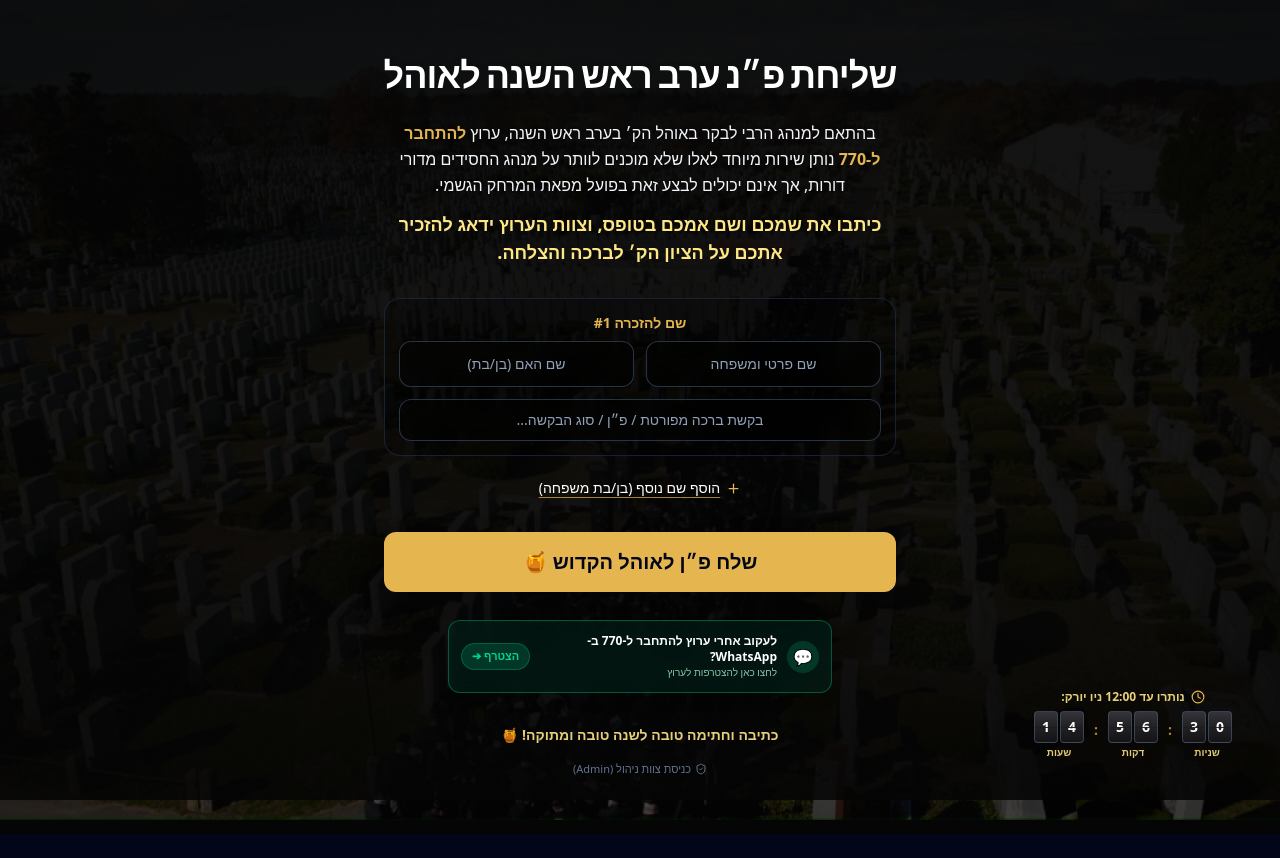
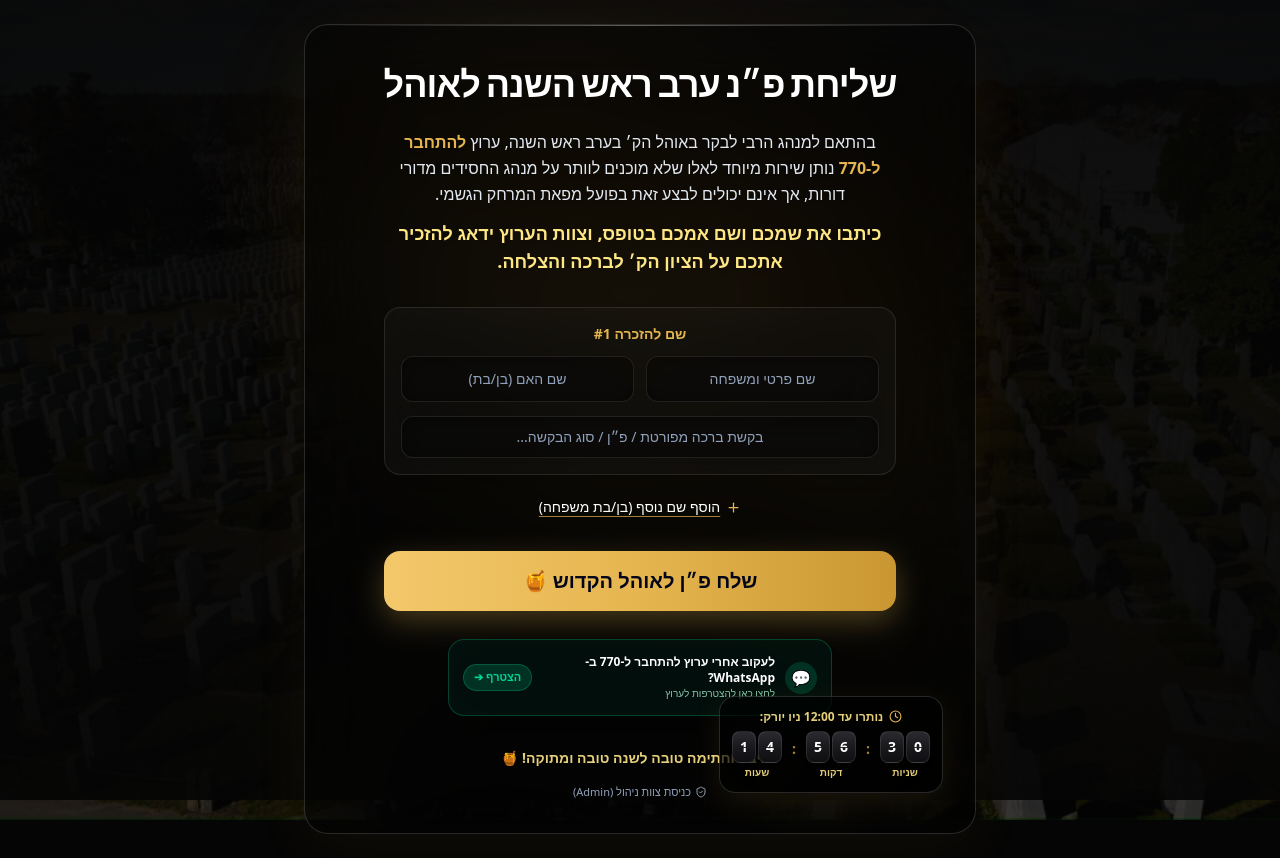
Before and after one commit to smichai/connect-to-770-ohel, a React (Vite) app: page / in a window 1280 px wide. Before the commit the page ends 834 px from the top, so only its background shows below. Built offline with nearby package versions, Linux system fonts and the light colour scheme; a web font is replaced by a local one.

Commit message:
Enhance UI with Apple Liquid Glassmorphism and ambient motion lights

```diff
--- a/src/App.jsx
+++ b/src/App.jsx
@@ -149,18 +149,27 @@ export default function App() {
         <img
           src={ohelImage}
           alt="תור האוהל הקדוש"
-          className="w-full h-full object-cover object-center opacity-35 filter contrast-110 brightness-75 scale-105"
+          className="w-full h-full object-cover object-center opacity-30 filter contrast-110 brightness-75 scale-105"
         />
-        <div className="absolute inset-0 bg-gradient-to-b from-[#050505]/80 via-[#050505]/70 to-[#050505]/85" />
+        <div className="absolute inset-0 bg-gradient-to-b from-[#050505]/85 via-[#050505]/75 to-[#050505]/90" />
       </div>
 
-      {/* Main Completely Centered Layout */}
-      <div className="relative z-10 max-w-2xl w-full text-center space-y-6 py-8 px-2 mx-auto flex flex-col items-center justify-center my-auto">
+      {/* Apple-Style Ambient Moving Glow Orbs in Background */}
+      <div className="fixed inset-0 pointer-events-none z-0 overflow-hidden">
+        <div className="absolute top-1/4 left-1/2 -translate-x-1/2 -translate-y-1/2 w-[600px] h-[400px] bg-gradient-to-tr from-[#E5B54F]/15 via-amber-500/10 to-transparent rounded-full blur-[100px] animate-pulse duration-[7000ms]" />
+        <div className="absolute bottom-1/4 right-1/4 w-[500px] h-[350px] bg-gradient-to-bl from-amber-600/10 via-[#E5B54F]/10 to-transparent rounded-full blur-[90px] animate-pulse duration-[10000ms]" />
+      </div>
 
-        {/* Floating Bottom Right Mechanical Split-Flap Clock - Frameless */}
-        <div className="fixed bottom-4 right-8 sm:right-12 z-40 flex flex-col items-center text-center drop-shadow-2xl">
+      {/* Main Completely Centered Layout wrapped in Apple Liquid Glass Card */}
+      <div className="relative z-10 max-w-2xl w-full text-center space-y-6 py-8 px-4 sm:px-8 mx-auto flex flex-col items-center justify-center my-auto bg-black/40 backdrop-blur-2xl border border-white/15 rounded-3xl shadow-[0_20px_60px_rgba(0,0,0,0.8)] shadow-[#E5B54F]/5 relative overflow-hidden transition-all">
+
+        {/* Apple Glass Highlight Top Edge */}
+        <div className="absolute inset-x-0 top-0 h-[1px] bg-gradient-to-r from-transparent via-white/35 to-transparent pointer-events-none" />
+
+        {/* Floating Bottom Right Apple Watch / VisionOS Widget Clock */}
+        <div className="fixed bottom-4 right-4 sm:right-8 z-40 flex flex-col items-center text-center bg-black/60 backdrop-blur-2xl border border-white/15 p-2.5 sm:p-3 rounded-2xl shadow-[0_10px_30px_rgba(0,0,0,0.8)] shadow-[#E5B54F]/10 hover:border-[#E5B54F]/40 transition-all duration-300">
           <div className="inline-flex items-center justify-center gap-1.5 text-[11px] sm:text-xs text-amber-200/90 font-semibold mb-1.5 drop-shadow-md text-center mx-auto">
-            <Clock size={14} className="text-[#E5B54F]" />
+            <Clock size={13} className="text-[#E5B54F] animate-spin-slow" />
             <span>נותרו עד 12:00 ניו יורק:</span>
           </div>
 
@@ -170,11 +179,11 @@ export default function App() {
             {/* שעות - Left */}
             <div className="flex flex-col items-center gap-0.5">
               <div className="flex gap-0.5" style={{ direction: 'ltr' }}>
-                <div className="relative w-6 h-8 bg-gradient-to-b from-[#333338] via-[#222226] to-[#141416] text-white font-sans font-bold text-sm rounded border border-slate-600/70 shadow-lg flex items-center justify-center overflow-hidden">
+                <div className="relative w-6 h-8 bg-gradient-to-b from-[#2a2a30] via-[#1a1a1e] to-[#0f0f12] text-white font-sans font-bold text-sm rounded-lg border border-white/10 shadow-lg flex items-center justify-center overflow-hidden">
                   <div className="absolute inset-x-0 top-1/2 h-[1px] bg-black/90 z-10 border-b border-white/10" />
                   <span className="relative z-0 drop-shadow-sm">{Math.floor(timeLeft.hours / 10)}</span>
                 </div>
-                <div className="relative w-6 h-8 bg-gradient-to-b from-[#333338] via-[#222226] to-[#141416] text-white font-sans font-bold text-sm rounded border border-slate-600/70 shadow-lg flex items-center justify-center overflow-hidden">
+                <div className="relative w-6 h-8 bg-gradient-to-b from-[#2a2a30] via-[#1a1a1e] to-[#0f0f12] text-white font-sans font-bold text-sm rounded-lg border border-white/10 shadow-lg flex items-center justify-center overflow-hidden">
                   <div className="absolute inset-x-0 top-1/2 h-[1px] bg-black/90 z-10 border-b border-white/10" />
                   <span className="relative z-0 drop-shadow-sm">{timeLeft.hours % 10}</span>
                 </div>
@@ -187,11 +196,11 @@ export default function App() {
             {/* דקות - Middle */}
             <div className="flex flex-col items-center gap-0.5">
               <div className="flex gap-0.5" style={{ direction: 'ltr' }}>
-                <div className="relative w-6 h-8 bg-gradient-to-b from-[#333338] via-[#222226] to-[#141416] text-white font-sans font-bold text-sm rounded border border-slate-600/70 shadow-lg flex items-center justify-center overflow-hidden">
+                <div className="relative w-6 h-8 bg-gradient-to-b from-[#2a2a30] via-[#1a1a1e] to-[#0f0f12] text-white font-sans font-bold text-sm rounded-lg border border-white/10 shadow-lg flex items-center justify-center overflow-hidden">
                   <div className="absolute inset-x-0 top-1/2 h-[1px] bg-black/90 z-10 border-b border-white/10" />
                   <span className="relative z-0 drop-shadow-sm">{Math.floor(timeLeft.minutes / 10)}</span>
                 </div>
-                <div className="relative w-6 h-8 bg-gradient-to-b from-[#333338] via-[#222226] to-[#141416] text-white font-sans font-bold text-sm rounded border border-slate-600/70 shadow-lg flex items-center justify-center overflow-hidden">
+                <div className="relative w-6 h-8 bg-gradient-to-b from-[#2a2a30] via-[#1a1a1e] to-[#0f0f12] text-white font-sans font-bold text-sm rounded-lg border border-white/10 shadow-lg flex items-center justify-center overflow-hidden">
                   <div className="absolute inset-x-0 top-1/2 h-[1px] bg-black/90 z-10 border-b border-white/10" />
                   <span className="relative z-0 drop-shadow-sm">{timeLeft.minutes % 10}</span>
                 </div>
@@ -204,11 +213,11 @@ export default function App() {
             {/* שניות - Right */}
             <div className="flex flex-col items-center gap-0.5">
               <div className="flex gap-0.5" style={{ direction: 'ltr' }}>
-                <div className="relative w-6 h-8 bg-gradient-to-b from-[#333338] via-[#222226] to-[#141416] text-white font-sans font-bold text-sm rounded border border-slate-600/70 shadow-lg flex items-center justify-center overflow-hidden">
+                <div className="relative w-6 h-8 bg-gradient-to-b from-[#2a2a30] via-[#1a1a1e] to-[#0f0f12] text-white font-sans font-bold text-sm rounded-lg border border-white/10 shadow-lg flex items-center justify-center overflow-hidden">
                   <div className="absolute inset-x-0 top-1/2 h-[1px] bg-black/90 z-10 border-b border-white/10" />
                   <span className="relative z-0 drop-shadow-sm">{Math.floor(timeLeft.seconds / 10)}</span>
                 </div>
-                <div className="relative w-6 h-8 bg-gradient-to-b from-[#333338] via-[#222226] to-[#141416] text-white font-sans font-bold text-sm rounded border border-slate-600/70 shadow-lg flex items-center justify-center overflow-hidden">
+                <div className="relative w-6 h-8 bg-gradient-to-b from-[#2a2a30] via-[#1a1a1e] to-[#0f0f12] text-white font-sans font-bold text-sm rounded-lg border border-white/10 shadow-lg flex items-center justify-center overflow-hidden">
                   <div className="absolute inset-x-0 top-1/2 h-[1px] bg-black/90 z-10 border-b border-white/10" />
                   <span className="relative z-0 drop-shadow-sm">{timeLeft.seconds % 10}</span>
                 </div>
@@ -220,14 +229,14 @@ export default function App() {
         </div>
 
         {/* Main Header - Always Forced on ONE Single Line */}
-        <div className="w-full text-center space-y-1 mx-auto flex flex-col items-center justify-center">
-          <h1 className="font-heading font-black text-lg min-[360px]:text-xl min-[440px]:text-2xl sm:text-3xl md:text-4xl text-white tracking-tight drop-shadow-lg text-center mx-auto whitespace-nowrap">
+        <div className="w-full text-center space-y-1 mx-auto flex flex-col items-center justify-center pt-2">
+          <h1 className="font-heading font-black text-lg min-[360px]:text-xl min-[440px]:text-2xl sm:text-3xl md:text-4xl text-white tracking-tight drop-shadow-xl text-center mx-auto whitespace-nowrap">
             שליחת פ״נ ערב ראש השנה לאוהל
           </h1>
         </div>
 
         {/* Announcement Text Paragraph - 100% Centered */}
-        <div className="text-sm sm:text-base text-slate-100 leading-relaxed text-center space-y-3 px-2 mx-auto max-w-lg">
+        <div className="text-sm sm:text-base text-slate-200 leading-relaxed text-center space-y-3 px-2 mx-auto max-w-lg">
           <p className="drop-shadow-md font-normal text-center mx-auto">
             בהתאם למנהג הרבי לבקר באוהל הק׳ בערב ראש השנה, ערוץ <strong className="text-[#E5B54F] font-bold">להתחבר ל-770</strong> נותן שירות מיוחד לאלו שלא מוכנים לוותר על מנהג החסידים מדורי דורות, אך אינם יכולים לבצע זאת בפועל מפאת המרחק הגשמי.
           </p>
@@ -236,19 +245,19 @@ export default function App() {
           </p>
         </div>
 
-        {/* Form - Sleek, Frameless, Completely Centered */}
+        {/* Form - Apple Liquid Glass Containers */}
         <form onSubmit={handleSubmit} className="w-full max-w-lg mx-auto space-y-5 pt-2 text-center flex flex-col items-center">
 
           <div className="w-full space-y-4">
             {namesList.map((item, index) => (
-              <div key={item.id} className="w-full space-y-2 text-center relative bg-black/30 border border-slate-800/80 p-3.5 rounded-2xl">
+              <div key={item.id} className="w-full space-y-3 text-center relative bg-white/[0.03] backdrop-blur-xl border border-white/10 p-4 rounded-2xl shadow-lg transition-all duration-300 hover:border-[#E5B54F]/30 hover:bg-white/[0.05]">
                 <div className="flex items-center justify-between text-xs sm:text-sm px-1 font-bold text-[#E5B54F]">
                   <span className="mx-auto text-center">שם להזכרה #{index + 1}</span>
                   {namesList.length > 1 && (
                     <button
                       type="button"
                       onClick={() => handleRemoveNameRow(item.id)}
-                      className="text-rose-400 hover:text-rose-300 text-xs font-normal absolute left-3 top-3"
+                      className="text-rose-400 hover:text-rose-300 text-xs font-normal absolute left-3 top-3.5 transition-colors"
                     >
                       <Trash2 size={14} />
                     </button>
@@ -262,7 +271,7 @@ export default function App() {
                     placeholder="שם פרטי ומשפחה"
                     value={item.name}
                     onChange={(e) => handleNameChange(item.id, 'name', e.target.value)}
-                    className="w-full bg-black/50 border border-slate-700/80 focus:border-[#E5B54F] rounded-xl px-4 py-3 text-sm text-white placeholder-slate-400 text-center focus:outline-none backdrop-blur-md transition-all shadow-lg"
+                    className="w-full bg-black/50 border border-white/10 focus:border-[#E5B54F] focus:ring-2 focus:ring-[#E5B54F]/30 rounded-xl px-4 py-3 text-sm text-white placeholder-slate-400 text-center focus:outline-none backdrop-blur-md transition-all shadow-inner"
                   />
                   <input
                     type="text"
@@ -270,25 +279,25 @@ export default function App() {
                     placeholder="שם האם (בן/בת)"
                     value={item.motherName}
                     onChange={(e) => handleNameChange(item.id, 'motherName', e.target.value)}
-                    className="w-full bg-black/50 border border-slate-700/80 focus:border-[#E5B54F] rounded-xl px-4 py-3 text-sm text-white placeholder-slate-400 text-center focus:outline-none backdrop-blur-md transition-all shadow-lg"
+                    className="w-full bg-black/50 border border-white/10 focus:border-[#E5B54F] focus:ring-2 focus:ring-[#E5B54F]/30 rounded-xl px-4 py-3 text-sm text-white placeholder-slate-400 text-center focus:outline-none backdrop-blur-md transition-all shadow-inner"
                   />
                 </div>
 
                 {/* Free Text Input for Request / Blessing */}
-                <div className="pt-1 w-full">
+                <div className="pt-0.5 w-full">
                   <input
                     type="text"
                     placeholder="בקשת ברכה מפורטת / פ״ן / סוג הבקשה..."
                     value={item.requestType}
                     onChange={(e) => handleNameChange(item.id, 'requestType', e.target.value)}
-                    className="w-full bg-black/50 border border-slate-700/80 focus:border-[#E5B54F] rounded-xl px-4 py-2.5 text-xs sm:text-sm text-amber-200 placeholder-slate-400 text-center focus:outline-none backdrop-blur-md transition-all"
+                    className="w-full bg-black/50 border border-white/10 focus:border-[#E5B54F] focus:ring-2 focus:ring-[#E5B54F]/30 rounded-xl px-4 py-2.5 text-xs sm:text-sm text-amber-200 placeholder-slate-400 text-center focus:outline-none backdrop-blur-md transition-all shadow-inner"
                   />
                 </div>
 
               </div>
             ))}
 
-            {/* Add Name Button - Elegant White Text with Underline */}
+            {/* Add Name Button - Apple Style Translucent Link */}
             <button
               type="button"
               onClick={handleAddNameRow}
@@ -299,25 +308,26 @@ export default function App() {
             </button>
           </div>
 
+          {/* Apple Premium Shimmer Gold CTA Button */}
           <button
             type="submit"
             disabled={isSubmitting}
-            className="w-full py-4 rounded-xl bg-[#E5B54F] hover:bg-[#d4a33d] disabled:opacity-50 text-slate-950 font-black text-lg sm:text-xl shadow-2xl transition-all cursor-pointer mt-2 text-center"
+            className="w-full py-4 rounded-2xl bg-gradient-to-r from-[#F3C86B] via-[#E5B54F] to-[#C99632] hover:brightness-110 active:scale-[0.99] disabled:opacity-50 text-slate-950 font-black text-lg sm:text-xl shadow-[0_10px_30px_rgba(229,181,79,0.3)] hover:shadow-[0_12px_40px_rgba(229,181,79,0.45)] transition-all cursor-pointer mt-2 text-center relative overflow-hidden"
           >
             {isSubmitting ? 'שומר...' : 'שלח פ״ן לאוהל הקדוש 🍯'}
           </button>
 
         </form>
 
-        {/* WhatsApp Channel Invitation Box - Compact & Sleek */}
+        {/* WhatsApp Channel Invitation Box - Apple Translucent Card */}
         <a
           href="https://whatsapp.com/channel/0029VayCzKY9mrGXUlgKji0m"
           target="_blank"
           rel="noopener noreferrer"
-          className="max-w-sm w-full mx-auto p-3 rounded-xl bg-emerald-950/40 border border-emerald-500/40 hover:border-emerald-400 backdrop-blur-md flex items-center justify-between gap-3 text-right transition-all group shadow-lg hover:bg-emerald-900/50 mt-1"
+          className="max-w-sm w-full mx-auto p-3.5 rounded-2xl bg-emerald-950/30 border border-emerald-500/30 hover:border-emerald-400/60 backdrop-blur-xl flex items-center justify-between gap-3 text-right transition-all duration-300 group shadow-lg hover:bg-emerald-900/40 mt-1"
         >
           <div className="flex items-center gap-2.5">
-            <div className="w-8 h-8 rounded-full bg-emerald-500/20 flex items-center justify-center text-emerald-400 text-base font-bold flex-shrink-0 group-hover:scale-105 transition-transform">
+            <div className="w-8 h-8 rounded-full bg-emerald-500/20 flex items-center justify-center text-emerald-400 text-base font-bold flex-shrink-0 group-hover:scale-110 transition-transform">
               💬
             </div>
             <div className="text-right">
@@ -346,7 +356,7 @@ export default function App() {
               window.location.hash = '#admin';
               setCurrentView('admin');
             }}
-            className="text-[11px] text-slate-500 hover:text-amber-300 transition flex items-center justify-center gap-1 mt-2 mx-auto"
+            className="text-[11px] text-slate-400 hover:text-amber-300 transition flex items-center justify-center gap-1 mt-2 mx-auto"
           >
             <ShieldCheck size={12} />
             <span>כניסת צוות ניהול (Admin)</span>
@@ -355,10 +365,12 @@ export default function App() {
 
       </div>
 
-      {/* Simple Beautiful Black Confirmation Modal */}
+      {/* Simple Beautiful Apple Glass Confirmation Modal */}
       {showSuccessModal && submittedData && (
-        <div className="fixed inset-0 z-50 flex items-center justify-center p-4 bg-black/90 backdrop-blur-md" dir="rtl">
-          <div className="bg-[#050505] border border-[#E5B54F]/40 max-w-sm w-full rounded-2xl p-6 sm:p-8 text-center space-y-5 shadow-2xl">
+        <div className="fixed inset-0 z-50 flex items-center justify-center p-4 bg-black/80 backdrop-blur-3xl" dir="rtl">
+          <div className="bg-[#0d0d12]/90 backdrop-blur-2xl border border-white/20 max-w-sm w-full rounded-3xl p-6 sm:p-8 text-center space-y-5 shadow-[0_25px_60px_rgba(0,0,0,0.9)] shadow-[#E5B54F]/10 relative overflow-hidden">
+
+            <div className="absolute inset-x-0 top-0 h-[1px] bg-gradient-to-r from-transparent via-[#E5B54F]/60 to-transparent" />
 
             <div className="space-y-2">
               <span className="text-xs font-mono text-[#E5B54F] font-bold tracking-widest block">
@@ -371,7 +383,7 @@ export default function App() {
 
             <button
               onClick={() => setShowSuccessModal(false)}
-              className="w-full py-3.5 bg-[#E5B54F] hover:bg-[#d4a33d] text-slate-950 font-black text-base rounded-xl shadow-lg transition-all"
+              className="w-full py-3.5 bg-gradient-to-r from-[#F3C86B] via-[#E5B54F] to-[#C99632] hover:brightness-110 text-slate-950 font-black text-base rounded-2xl shadow-lg transition-all"
             >
               סגור
             </button>
```
Also changed, not shown: index.standalone.html (+48 -34 lines).
